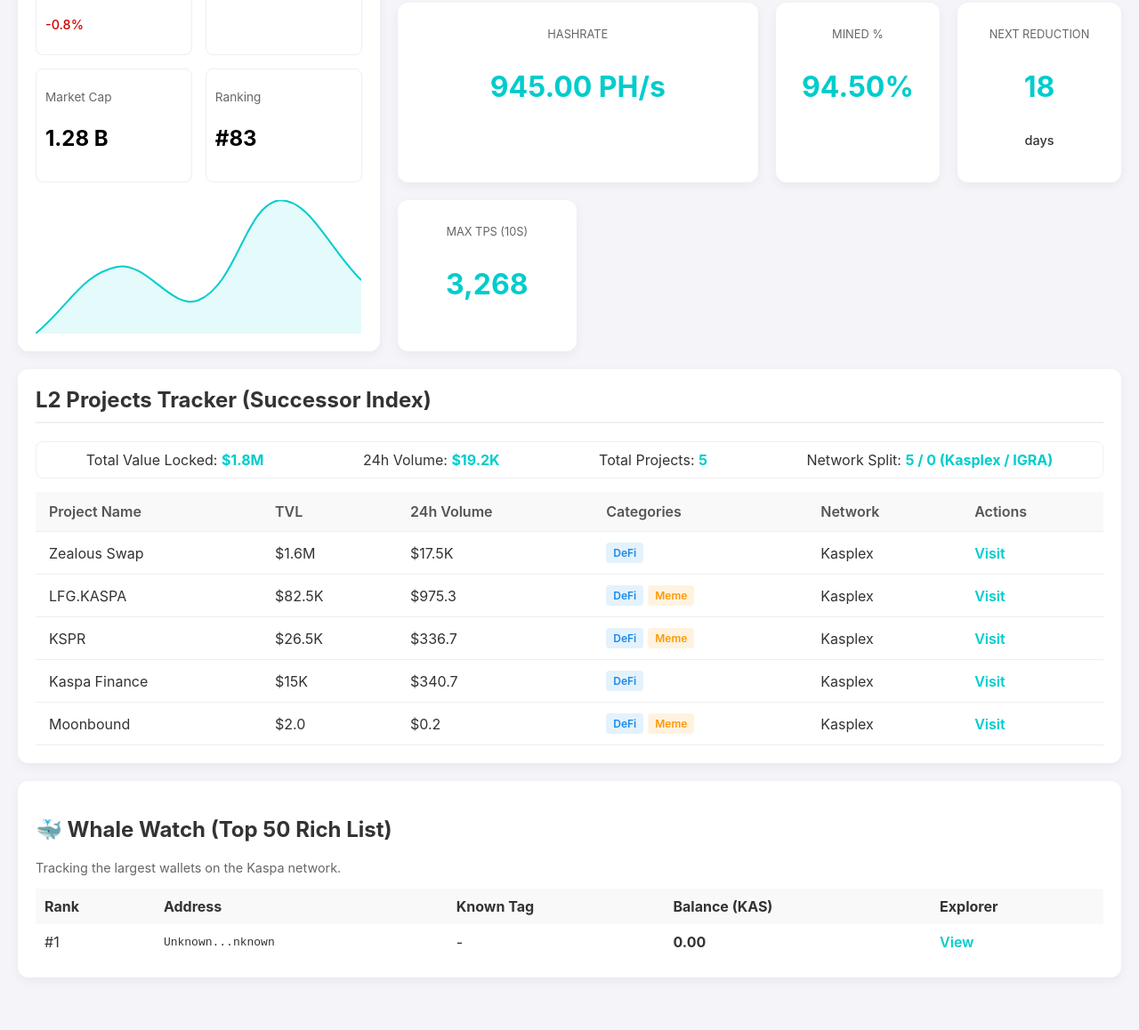
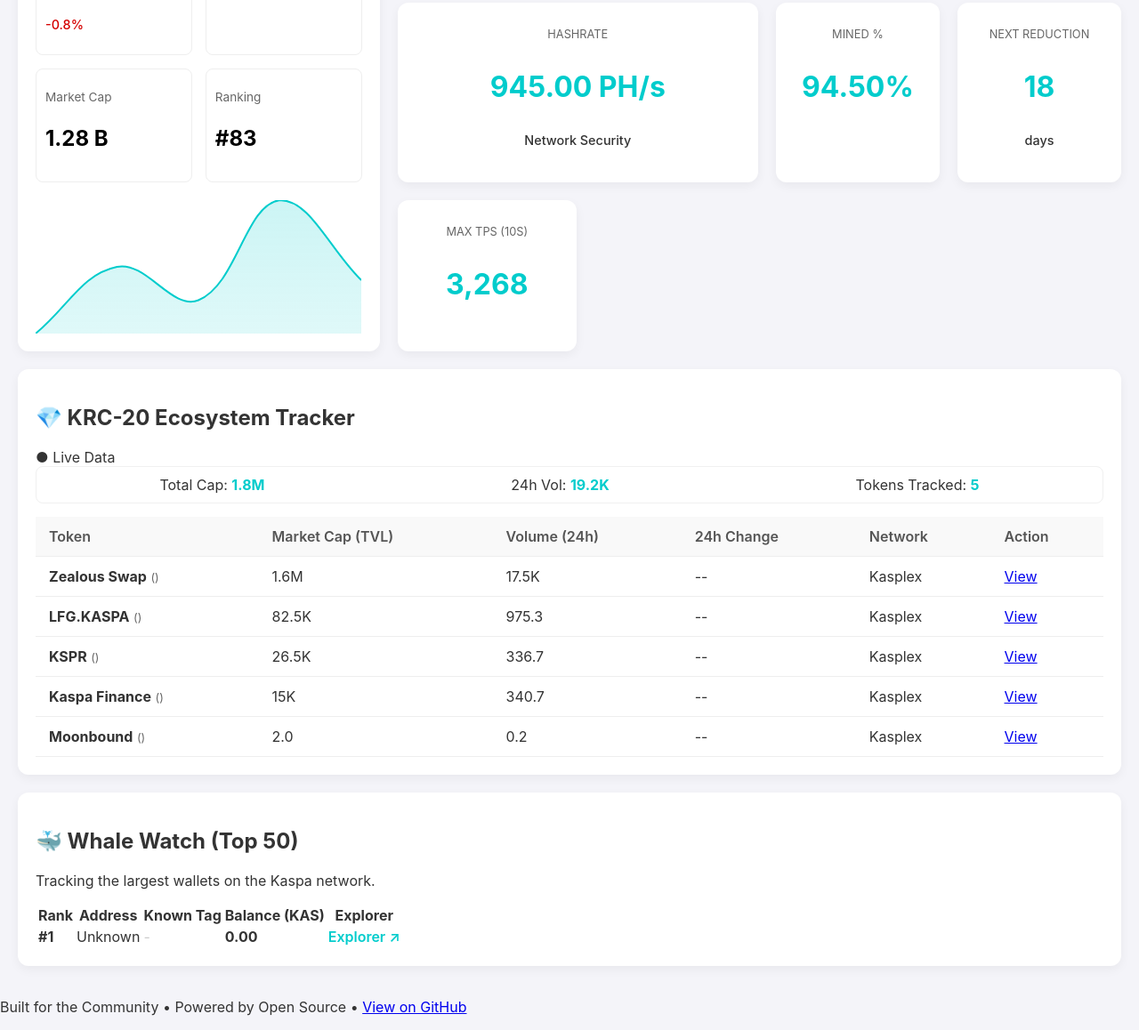
Before and after one commit to dnilgis/kaspai, a plain HTML site: page index.html in a window 1280 px wide. Shown: the part 286-1444 px from the top of the page at 89% size. Before the commit the page ends 1405 px from the top, so only its background shows below. Drawn offline with nearby package versions, Linux system fonts and the light colour scheme.

Commit message:
index.html

```diff
--- a/index.html
+++ b/index.html
@@ -3,9 +3,10 @@
 <head>
     <meta charset="UTF-8">
     <meta name="viewport" content="width=device-width, initial-scale=1.0">
-    <title>KASPA Successor Dashboard</title>
+    <title>KASLIVE | Successor Dashboard</title>
     <link rel="stylesheet" href="style.css">
     <script src="https://cdn.jsdelivr.net/npm/chart.js@4.4.1/dist/chart.umd.min.js"></script>
+    <link rel="icon" href="https://cryptologos.cc/logos/kaspa-kas-logo.png" type="image/png">
 </head>
 <body>
     <header>
@@ -13,18 +14,19 @@
             ⚠️ Successor Dashboard: Built for Community Continuity 🛠️
         </div>
         <div class="header-content">
-            <div class="logo">KASPA DASHBOARD</div>
+            <div class="logo">KASLIVE <span style="font-size:0.6em; color:#666; font-weight:normal;">(Beta)</span></div>
             <nav>
-                <a href="#l2">L2 Projects</a>
-                <a href="#stats">Network Stats</a>
+                <a href="#stats">Network</a>
+                <a href="#l2">KRC-20 Tokens</a>
                 <a href="#whales">Whale Watch</a>
-                <a href="#emissions">Emission Schedule</a>
+                <a href="#market">Market</a>
             </nav>
         </div>
     </header>
 
     <main class="dashboard-grid">
-        <section class="card market-stats-card">
+
+        <section id="market" class="card market-stats-card">
             <h2>KAS Market Stats</h2>
             <div class="stat-group">
                 <div class="stat-item">
@@ -71,6 +73,7 @@
             <div class="card metric-box large">
                 <p class="metric-label">Hashrate</p>
                 <p id="hashrate" class="metric-value">--</p>
+                <p class="stat-detail">Network Security</p>
             </div>
             <div class="card metric-box">
                 <p class="metric-label">Mined %</p>
@@ -87,43 +90,51 @@
             </div>
         </section>
 
-        <section id="l2" class="card l2-tracker-card full-width">
-            <h2>L2 Projects Tracker (Successor Index)</h2>
+        <section id="l2" class="card full-width">
+            <div class="section-header">
+                <h2>💎 KRC-20 Ecosystem Tracker</h2>
+                <span class="live-badge">● Live Data</span>
+            </div>
+
             <div class="l2-summary">
-                <div class="l2-summary-item">Total Value Locked: <span id="total-tvl">--</span></div>
-                <div class="l2-summary-item">24h Volume: <span id="total-volume-24h">--</span></div>
-                <div class="l2-summary-item">Total Projects: <span id="total-projects">--</span></div>
-                <div class="l2-summary-item">Network Split: <span id="networks-split">--</span></div>
+                <div class="l2-summary-item">Total Cap: <span id="total-tvl">--</span></div>
+                <div class="l2-summary-item">24h Vol: <span id="total-volume-24h">--</span></div>
+                <div class="l2-summary-item">Tokens Tracked: <span id="total-projects">--</span></div>
             </div>
+
+            <div class="table-container">
                 <table id="l2-projects-table">
                     <thead>
                         <tr>
-                        <th>Project Name</th>
-                        <th>TVL</th>
-                        <th>24h Volume</th>
-                        <th>Categories</th>
+                            <th>Token</th>
+                            <th>Market Cap (TVL)</th>
+                            <th>Volume (24h)</th>
+                            <th>24h Change</th>
                             <th>Network</th>
-                        <th>Actions</th>
+                            <th>Action</th>
                         </tr>
                     </thead>
                     <tbody>
                         </tbody>
                 </table>
+            </div>
         </section>
 
         <section id="whales" class="card full-width">
-            <h2>🐳 Whale Watch (Top 50 Rich List)</h2>
-            <p style="color:#666; font-size: 0.9em; margin-bottom: 15px;">Tracking the largest wallets on the Kaspa network.</p>
+            <div class="section-header">
+                <h2>🐳 Whale Watch (Top 50)</h2>
+                <p class="section-subtitle">Tracking the largest wallets on the Kaspa network.</p>
+            </div>
 
-            <div style="overflow-x: auto;">
-                <table id="whale-table" style="width: 100%; border-collapse: collapse;">
+            <div class="table-container">
+                <table id="whale-table">
                     <thead>
-                        <tr style="background-color: #f9f9f9; text-align: left;">
-                            <th style="padding: 10px;">Rank</th>
-                            <th style="padding: 10px;">Address</th>
-                            <th style="padding: 10px;">Known Tag</th>
-                            <th style="padding: 10px;">Balance (KAS)</th>
-                            <th style="padding: 10px;">Explorer</th>
+                        <tr>
+                            <th>Rank</th>
+                            <th>Address</th>
+                            <th>Known Tag</th>
+                            <th>Balance (KAS)</th>
+                            <th>Explorer</th>
                         </tr>
                     </thead>
                     <tbody>
@@ -134,7 +145,12 @@
 
     </main>
 
+    <footer>
+        <p>Built for the Community • Powered by Open Source • <a href="https://github.com/dnilgis/kaspai" target="_blank">View on GitHub</a></p>
+    </footer>
+
     <script>
+        // formatting helper
         const formatNumber = (num, currency = true) => {
             if (typeof num === 'string') return num;
             if (num >= 1000000000) return (num / 1000000000).toFixed(2) + ' B';
@@ -145,24 +161,23 @@
 
         const loadData = async (fileName) => {
             try {
-                // Use timestamp to prevent caching old data
+                // cache-busting timestamp
                 const response = await fetch(`data/${fileName}?t=${new Date().getTime()}`);
                 if (!response.ok) throw new Error(`Failed to load ${fileName}`);
                 return response.json();
             } catch (error) {
-                console.error(error);
+                console.warn(error); // Warn instead of Error to keep console clean
                 return {};
             }
         };
 
         const updateDashboard = async () => {
-            // Load all data files
             const marketData = await loadData('market_data.json');
             const networkData = await loadData('network_data.json');
             const l2Data = await loadData('l2_data.json');
             const whaleData = await loadData('whale_data.json');
 
-            // --- Market Stats ---
+            // 1. UPDATE MARKET
             if (marketData.price_usd) {
                 document.getElementById('kas-price').textContent = `$${marketData.price_usd.toFixed(4)}`;
                 document.getElementById('kas-volume').textContent = formatNumber(marketData.volume_24h, false);
@@ -174,7 +189,7 @@
                 changeElement.className = marketData.price_change_24h >= 0 ? 'stat-detail up' : 'stat-detail down';
             }
 
-            // --- Network Stats ---
+            // 2. UPDATE NETWORK
             document.getElementById('daa-score').textContent = networkData.daa_score || '--';
             document.getElementById('current-supply').textContent = networkData.current_supply || '--';
             document.getElementById('real-time-tps').textContent = networkData.real_time_tps || '--';
@@ -184,41 +199,46 @@
             document.getElementById('next-reduction-days').textContent = networkData.next_reduction_days || '--';
             document.getElementById('max-tps-10s').textContent = networkData.max_tps_10s || '--';
 
-            // --- L2 Tracker ---
+            // 3. UPDATE KRC-20 LIST
             if (l2Data.projects) {
-                document.getElementById('total-tvl').textContent = `$${l2Data.total_tvl}`;
-                document.getElementById('total-volume-24h').textContent = `$${l2Data.total_volume_24h}`;
+                document.getElementById('total-tvl').textContent = l2Data.total_tvl; // Already formatted in Python
+                document.getElementById('total-volume-24h').textContent = l2Data.total_volume_24h;
                 document.getElementById('total-projects').textContent = l2Data.total_projects;
-                document.getElementById('networks-split').textContent = l2Data.networks_split;
 
                 const tableBody = document.querySelector('#l2-projects-table tbody');
                 tableBody.innerHTML = '';
                 l2Data.projects.forEach(p => {
                     const row = tableBody.insertRow();
-                    row.insertCell().textContent = p.name;
-                    row.insertCell().textContent = `$${p.tvl}`;
-                    row.insertCell().textContent = `$${p.volume_24h}`;
 
-                    const categoriesCell = row.insertCell();
-                    p.category.split(',').forEach(cat => {
-                        const span = document.createElement('span');
-                        span.className = `category-tag tag-${cat.trim().toLowerCase().replace(',', '').replace(' ', '-')}`;
-                        span.textContent = cat.trim();
-                        categoriesCell.appendChild(span);
-                    });
+                    // Token Name & Symbol
+                    row.insertCell().innerHTML = `<strong>${p.name}</strong> <span style="font-size:0.8em; color:#666;">(${p.symbol || ''})</span>`;
+
+                    row.insertCell().textContent = formatNumber(p.tvl);
+                    row.insertCell().textContent = formatNumber(p.volume_24h);
+
+                    // Change
+                    const changeCell = row.insertCell();
+                    if (p.change_24h !== undefined) {
+                        changeCell.textContent = `${p.change_24h.toFixed(2)}%`;
+                        changeCell.className = p.change_24h >= 0 ? 'stat-detail up' : 'stat-detail down';
+                    } else {
+                        changeCell.textContent = '--';
+                    }
 
                     row.insertCell().textContent = p.network;
+
+                    // Action Button
                     const actionCell = row.insertCell();
                     const link = document.createElement('a');
                     link.href = p.visit;
-                    link.textContent = 'Visit';
-                    link.className = 'action-link';
+                    link.innerHTML = 'View';
+                    link.className = 'btn-small';
                     link.target = '_blank';
                     actionCell.appendChild(link);
                 });
             }
 
-            // --- NEW: Whale Watch Logic ---
+            // 4. UPDATE WHALE LIST
             if (whaleData.whales) {
                 const whaleBody = document.querySelector('#whale-table tbody');
                 whaleBody.innerHTML = '';
@@ -229,57 +249,55 @@
                     // Rank
                     const rankCell = row.insertCell();
                     rankCell.textContent = `#${w.rank}`;
-                    rankCell.style.padding = '10px';
+                    rankCell.style.fontWeight = 'bold';
 
-                    // Address (Truncated for clean look)
+                    // Address
                     const addrCell = row.insertCell();
-                    const shortAddr = w.address.substring(0, 12) + '...' + w.address.substring(w.address.length - 6);
-                    addrCell.textContent = shortAddr;
-                    addrCell.style.padding = '10px';
-                    addrCell.style.fontFamily = 'monospace';
+                    addrCell.innerHTML = `<span class="addr-text">${w.address}</span>`;
 
-                    // Known Tag
+                    // Tag
                     const tagCell = row.insertCell();
-                    tagCell.style.padding = '10px';
                     if (w.name !== "Unknown Whale") {
-                        const tagSpan = document.createElement('span');
-                        tagSpan.className = 'category-tag tag-meme'; // Reusing the yellow tag style for visibility
-                        tagSpan.textContent = w.name;
-                        tagCell.appendChild(tagSpan);
+                        tagCell.innerHTML = `<span class="tag-whale">${w.name}</span>`;
                     } else {
-                        tagCell.textContent = '-';
+                        tagCell.innerHTML = `<span style="color:#ccc;">-</span>`;
                     }
 
                     // Balance
                     const balCell = row.insertCell();
                     balCell.textContent = formatNumber(w.balance, false);
                     balCell.style.fontWeight = 'bold';
-                    balCell.style.padding = '10px';
 
-                    // Explorer Link
+                    // Link
                     const linkCell = row.insertCell();
-                    linkCell.style.padding = '10px';
                     const link = document.createElement('a');
                     link.href = w.link;
+                    link.textContent = " Explorer ↗";
+                    link.className = "action-link";
                     link.target = "_blank";
-                    link.textContent = "View";
-                    link.className = "action-link";
                     linkCell.appendChild(link);
                 });
             }
         };
 
+        // Static Price Chart (Placeholder for visual appeal)
         const drawChart = () => {
-            // Placeholder chart - In the future, we can connect this to historical data
-            new Chart(document.getElementById('priceChart'), {
+            const ctx = document.getElementById('priceChart').getContext('2d');
+
+            // Create Gradient
+            let gradient = ctx.createLinearGradient(0, 0, 0, 400);
+            gradient.addColorStop(0, 'rgba(0, 204, 204, 0.2)');
+            gradient.addColorStop(1, 'rgba(0, 204, 204, 0.0)');
+
+            new Chart(ctx, {
                 type: 'line',
                 data: {
-                    labels: ['4D ago', '3D ago', '2D ago', '1D ago', 'Now'],
+                    labels: ['4D', '3D', '2D', '1D', 'Now'],
                     datasets: [{
-                        label: 'Price Trend',
+                        label: 'Price',
                         data: [0.046, 0.048, 0.047, 0.050, 0.0476],
                         borderColor: '#00CCCC',
-                        backgroundColor: 'rgba(0, 204, 204, 0.1)',
+                        backgroundColor: gradient,
                         borderWidth: 2,
                         tension: 0.4,
                         pointRadius: 0,
@@ -289,11 +307,8 @@
                 options: {
                     responsive: true,
                     maintainAspectRatio: false,
-                    scales: {
-                        x: { display: false },
-                        y: { display: false }
-                    },
-                    plugins: { legend: { display: false }, tooltip: { enabled: false } }
+                    plugins: { legend: { display: false } },
+                    scales: { x: { display: false }, y: { display: false } }
                 }
             });
         };
@@ -301,6 +316,7 @@
         window.onload = () => {
             updateDashboard();
             drawChart();
+            // Auto-refresh data every 5 minutes
             setInterval(updateDashboard, 300000);
         };
     </script>
```
Lines whose indentation alone changed are shown as unchanged.
